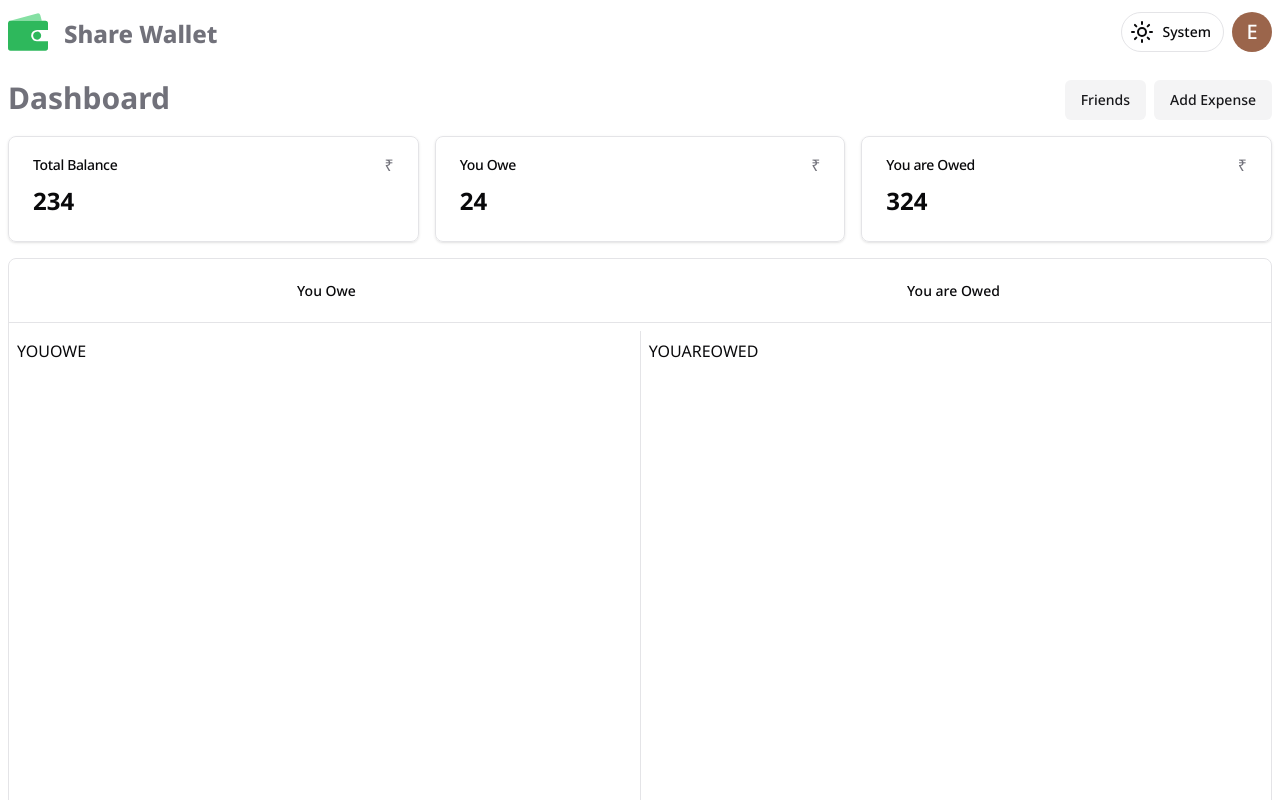
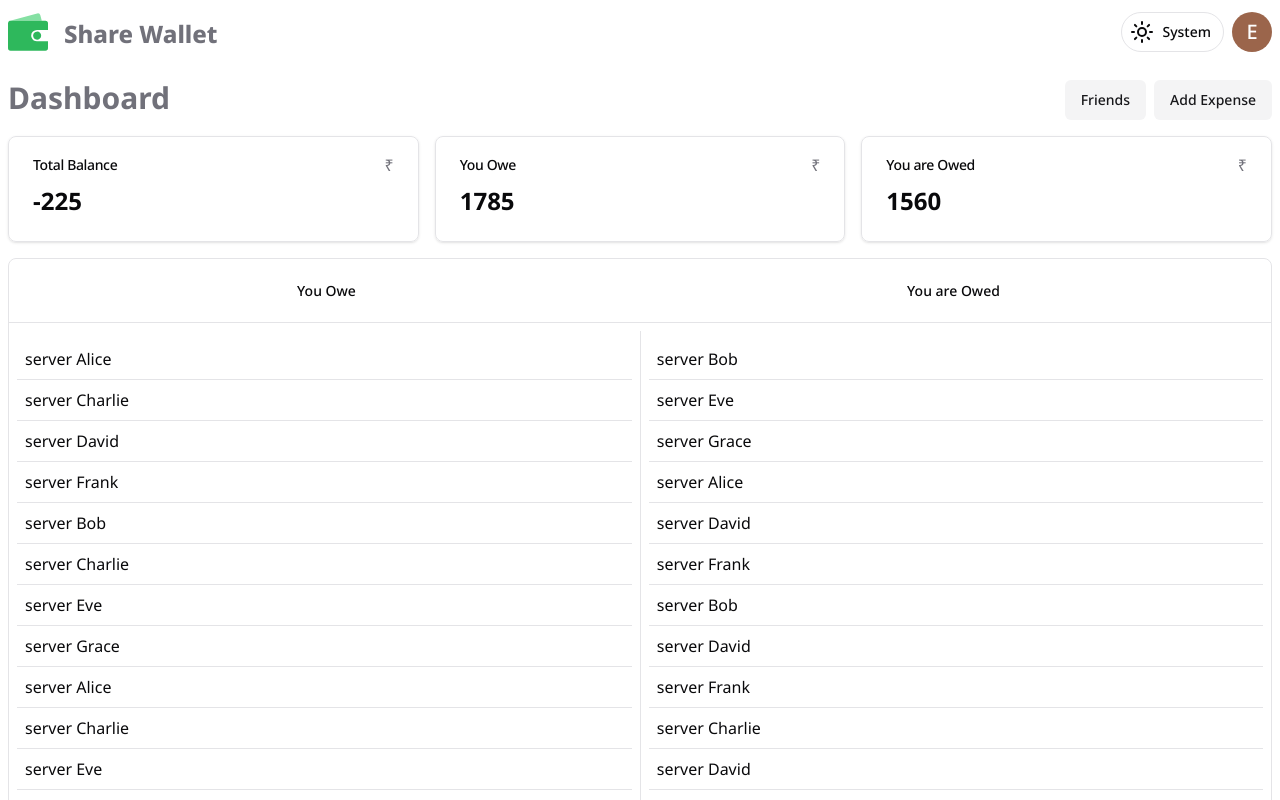
Before and after one commit to gopal-lohar/share-wallet, a Next.js app: page / in a window 1280 px wide. Built offline with nearby package versions, Linux system fonts and the light colour scheme.

Commit message:
calculate balance and show it

```diff
--- a/src/app/page.tsx
+++ b/src/app/page.tsx
@@ -8,7 +8,7 @@ import { getPfpColor, wait } from "@/lib/utils";
 import { Transaction, UserDetails } from "@/types/types";
 
 async function getUserData(): Promise<UserDetails | null> {
-  await wait(2000);
+  await wait(500);
   return {
     googleId: "string",
     name: "Eoln Muks",
@@ -19,11 +19,14 @@ async function getUserData(): Promise<UserDetails | null> {
 }
 
 async function getTransactions(): Promise<Transaction[] | null> {
-  await wait(2000);
+  await wait(500);
   return tempTransactions.map((transaction) => {
     return {
       ...transaction,
-      friend: { ...transaction.friend, name: transaction.friend.name },
+      friend: {
+        ...transaction.friend,
+        name: "server " + transaction.friend.name,
+      },
     };
   });
 }
--- a/src/components/Balance.tsx
+++ b/src/components/Balance.tsx
@@ -1,18 +1,38 @@
+import { useContext } from "react";
+
+import TransactionsContext from "@/context/TransactionsContext";
+
 export function UserBalance() {
+  const { transactions } = useContext(TransactionsContext);
+  const { owe, owed } = transactions.reduce(
+    (acc, transactions) => {
+      if (transactions.owesMoney) {
+        acc.owe += transactions.amount;
+      } else {
+        acc.owed += transactions.amount;
+      }
+      return acc;
+    },
+    {
+      owe: 0,
+      owed: 0,
+    }
+  );
+
   return (
     <div className="w-full flex flex-col sm:flex-row gap-2 sm:gap-4">
       <UserBalanceCard title="Total Balance">
-        {234 || (
+        {owed - owe || (
           <div className="h-6 w-20 animate-pulse bg-secondary rounded-full my-1"></div>
         )}
       </UserBalanceCard>
       <UserBalanceCard title="You Owe">
-        {24 || (
+        {owe || (
           <div className="h-6 w-20 animate-pulse bg-secondary rounded-full my-1"></div>
         )}
       </UserBalanceCard>
       <UserBalanceCard title="You are Owed">
-        {324 || (
+        {owed || (
           <div className="h-6 w-20 animate-pulse bg-secondary rounded-full my-1"></div>
         )}
       </UserBalanceCard>
--- a/src/components/Dashboard.tsx
+++ b/src/components/Dashboard.tsx
@@ -4,6 +4,7 @@ import { Button } from "@/components/ui/button";
 import { Transaction } from "@/types/types";
 import Transactions from "@/components/Transactions";
 import { UserBalance } from "@/components/Balance";
+import TransactionsContextProvider from "@/context/TransactionsContextProvider";
 
 export default function Dashboard({
   transactions,
@@ -13,9 +14,11 @@ export default function Dashboard({
   return (
     // height = 100vh - nav height
     <div className="w-full max-w-[1500px] mx-auto p-2 sm:py-4 flex flex-col gap-4 h-[calc(100vh-4rem)] overflow-auto">
-      <DashboardHeader />
-      <UserBalance />
-      <Transactions />
+      <TransactionsContextProvider data={transactions || []}>
+        <DashboardHeader />
+        <UserBalance />
+        <Transactions />
+      </TransactionsContextProvider>
     </div>
   );
 }
--- a/src/components/Transactions.tsx
+++ b/src/components/Transactions.tsx
@@ -1,5 +1,8 @@
+import { useContext } from "react";
+
 import useWidth from "@/hooks/useWidth";
 import { Tabs, TabsContent, TabsList, TabsTrigger } from "@/components/ui/tabs";
+import TransactionsContext from "@/context/TransactionsContext";
 
 export default function Transactions() {
   const windowWidth = useWidth();
@@ -53,7 +56,18 @@ export default function Transactions() {
 }
 
 function TransactionsList({ type }: { type: "owe" | "owed" }) {
+  const { transactions } = useContext(TransactionsContext);
+  const owesMoney = type === "owe";
   return (
-    <div className="p-2 h-full">{type === "owe" ? "YOUOWE" : "YOUAREOWED"}</div>
+    <div className="p-2 h-full">
+      {transactions.map((transaction) => {
+        if (owesMoney !== transaction.owesMoney) return "";
+        return (
+          <div className="p-2 border-b" key={transaction._id}>
+            {transaction.friend.name}
+          </div>
+        );
+      })}
+    </div>
   );
 }
--- a/src/types/types.ts
+++ b/src/types/types.ts
@@ -5,17 +5,11 @@ export interface UserDetails {
   pfpColor: string;
 }
 
-export interface Balance {
-  total: number;
-  owe: number;
-  owed: number;
-}
-
 export interface Transaction {
   _id: string;
   friend: Friend;
   amount: number;
-  owesMoney: boolean;
+  owesMoney: boolean; // if current user owes money to friend
   description: string;
   time: string;
   createdBy: string;
```
